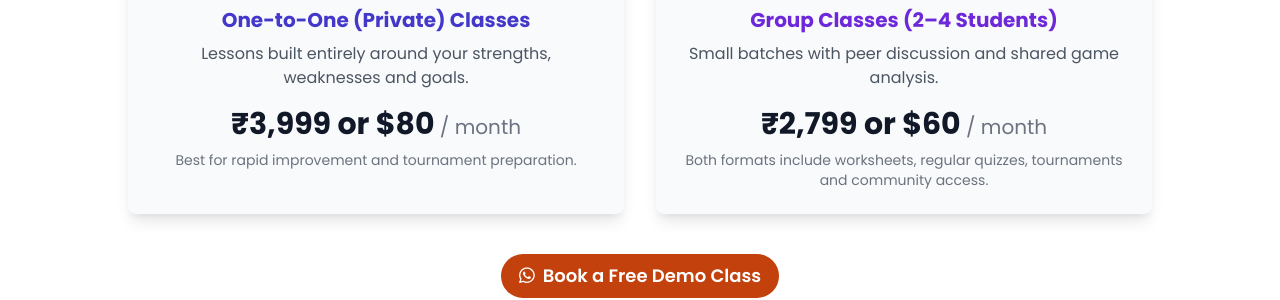
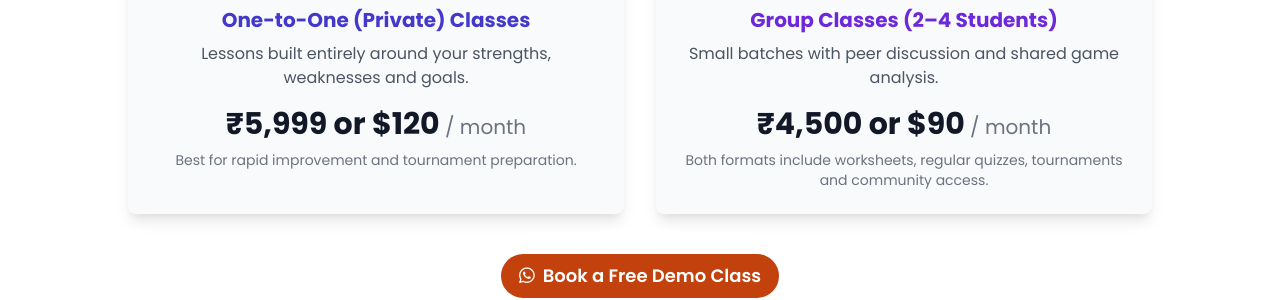
Before and after one commit to Sourabhjoshi1/Chess-Depth, a Jekyll site: the page built from pages/courses.html, in a window 1280 px wide and 900 px high, scrolled down 540 px. Shown: the part 157-457 px from the top of the window. Built offline with Jekyll 4.4.1, drawn with Linux system fonts in a browser that asks for light colours.

Commit message:
New class fees: one-to-one ₹5,999 / $120, group ₹4,500 / $90 per month
Co-Authored-By: Claude Opus 5.5 <noreply@anthropic.com>
Claude-Session: https://claude.ai/code/session_017ZwxdNZGtw2tXrZdE2ZP9f

```diff
--- a/pages/about.html
+++ b/pages/about.html
@@ -214,7 +214,7 @@ page_css: about
         <details class="ab-faq ab-card p-5"><summary class="font-semibold">Are classes online or in person?</summary><p class="text-gray-600 mt-3 text-sm leading-relaxed">Classes are held online, so students can join from anywhere. We&rsquo;re based in Bhopal, Madhya Pradesh.</p></details>
         <details class="ab-faq ab-card p-5"><summary class="font-semibold">What age can my child start?</summary><p class="text-gray-600 mt-3 text-sm leading-relaxed">Children can usually start from about 5 years old. We place every student by level, not age, after the free demo class.</p></details>
         <details class="ab-faq ab-card p-5"><summary class="font-semibold">How will I know my child is improving?</summary><p class="text-gray-600 mt-3 text-sm leading-relaxed">Students get regular homework and a quiz every eight sessions. Coaches review the results and games and share clear feedback on strengths and what to work on next.</p></details>
-        <details class="ab-faq ab-card p-5"><summary class="font-semibold">One-to-one or group, which is better?</summary><p class="text-gray-600 mt-3 text-sm leading-relaxed">One-to-one classes (&#8377;3,999 or $80 / month) are fully personalised and best for fast improvement. Group classes of 2&ndash;4 students (&#8377;2,799 or $60 / month) are more affordable and great for discussion. The demo class helps you decide.</p></details>
+        <details class="ab-faq ab-card p-5"><summary class="font-semibold">One-to-one or group, which is better?</summary><p class="text-gray-600 mt-3 text-sm leading-relaxed">One-to-one classes (&#8377;5,999 or $120 / month) are fully personalised and best for fast improvement. Group classes of 2&ndash;4 students (&#8377;4,500 or $90 / month) are more affordable and great for discussion. The demo class helps you decide.</p></details>
         <details class="ab-faq ab-card p-5"><summary class="font-semibold">Do students get study material?</summary><p class="text-gray-600 mt-3 text-sm leading-relaxed">Yes. Students receive worksheets and concept books for their level, and can download PDF material from our <a href="/student/" class="text-indigo-700 hover:underline">Student Area</a>.</p></details>
         <details class="ab-faq ab-card p-5"><summary class="font-semibold">How do I book the free demo class?</summary><p class="text-gray-600 mt-3 text-sm leading-relaxed">Send us a message on WhatsApp at {{ site.contact.phone_display }} or use the button below. We&rsquo;ll find a time that suits you.</p></details>
       </div>
--- a/pages/courses.html
+++ b/pages/courses.html
@@ -1,6 +1,6 @@
 ---
 title: "Online Chess Courses & Fees | ChessDepth Academy"
-description: "Online chess courses for every level: tactics, strategy, openings, endgames and psychology. One-to-one from ₹3,999/month, groups from ₹2,799."
+description: "Online chess courses for every level: tactics, strategy, openings, endgames and psychology. One-to-one from ₹5,999/month, groups from ₹4,500."
 permalink: /courses/
 redirect_from:
   - /courses.html
@@ -16,14 +16,14 @@ page_css: courses
           <i class="fas fa-user text-4xl text-indigo-600 mb-3"></i>
           <h3 class="text-xl font-bold mb-2 text-indigo-700">One-to-One (Private) Classes</h3>
           <p class="text-gray-600 mb-4">Lessons built entirely around your strengths, weaknesses and goals.</p>
-          <p><span class="text-3xl font-extrabold text-gray-900">&#8377;3,999 or $80</span><span class="text-xl text-gray-500"> / month</span></p>
+          <p><span class="text-3xl font-extrabold text-gray-900">&#8377;5,999 or $120</span><span class="text-xl text-gray-500"> / month</span></p>
           <p class="text-sm text-gray-500 mt-2">Best for rapid improvement and tournament preparation.</p>
         </div>
         <div class="bg-gray-50 rounded-lg shadow-lg p-6 border-t-4 border-purple-600">
           <i class="fas fa-users text-4xl text-purple-600 mb-3"></i>
           <h3 class="text-xl font-bold mb-2 text-purple-700">Group Classes (2&ndash;4 Students)</h3>
           <p class="text-gray-600 mb-4">Small batches with peer discussion and shared game analysis.</p>
-          <p><span class="text-3xl font-extrabold text-gray-900">&#8377;2,799 or $60</span><span class="text-xl text-gray-500"> / month</span></p>
+          <p><span class="text-3xl font-extrabold text-gray-900">&#8377;4,500 or $90</span><span class="text-xl text-gray-500"> / month</span></p>
           <p class="text-sm text-gray-500 mt-2">Both formats include worksheets, regular quizzes, tournaments and community access.</p>
         </div>
       </div>
```
